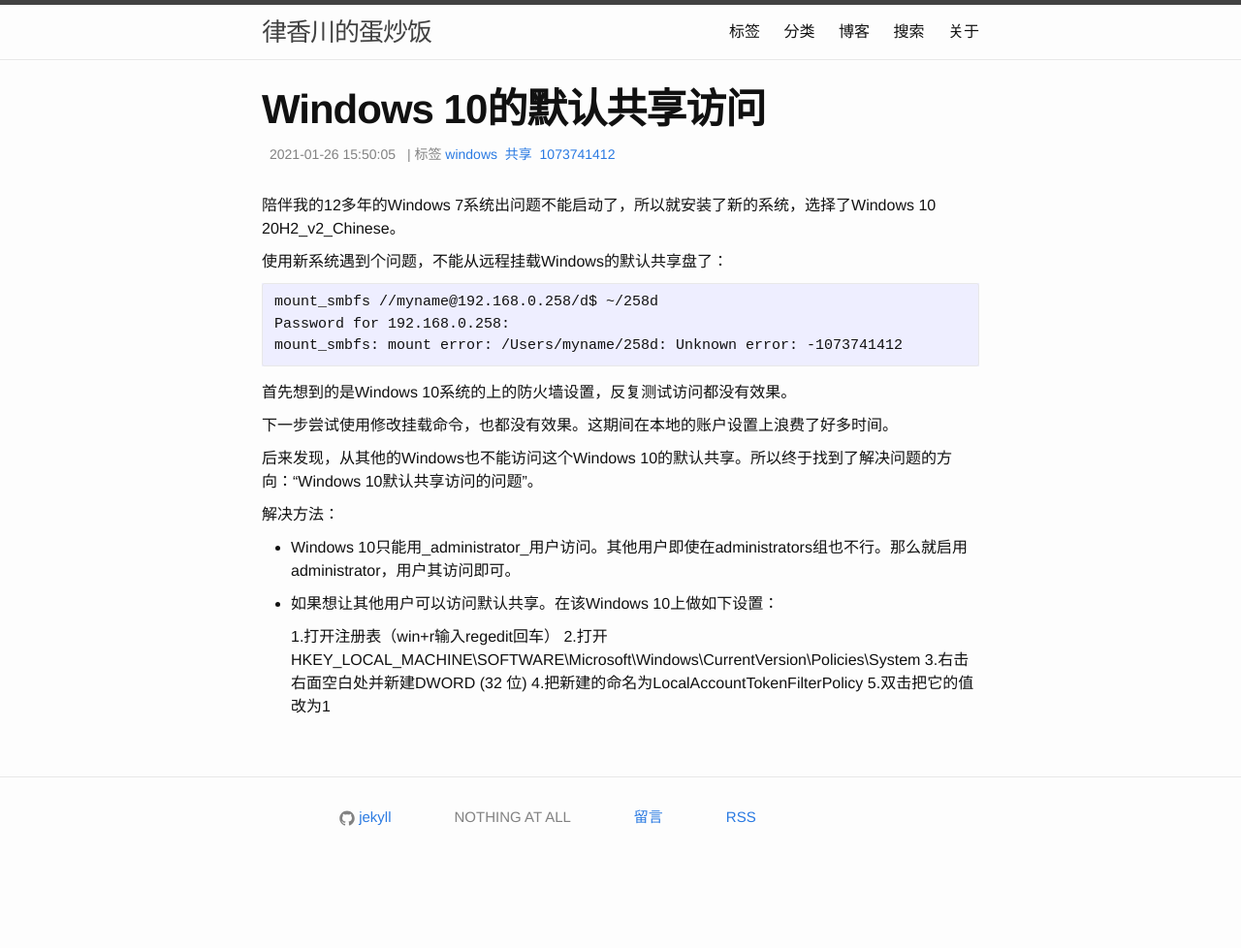
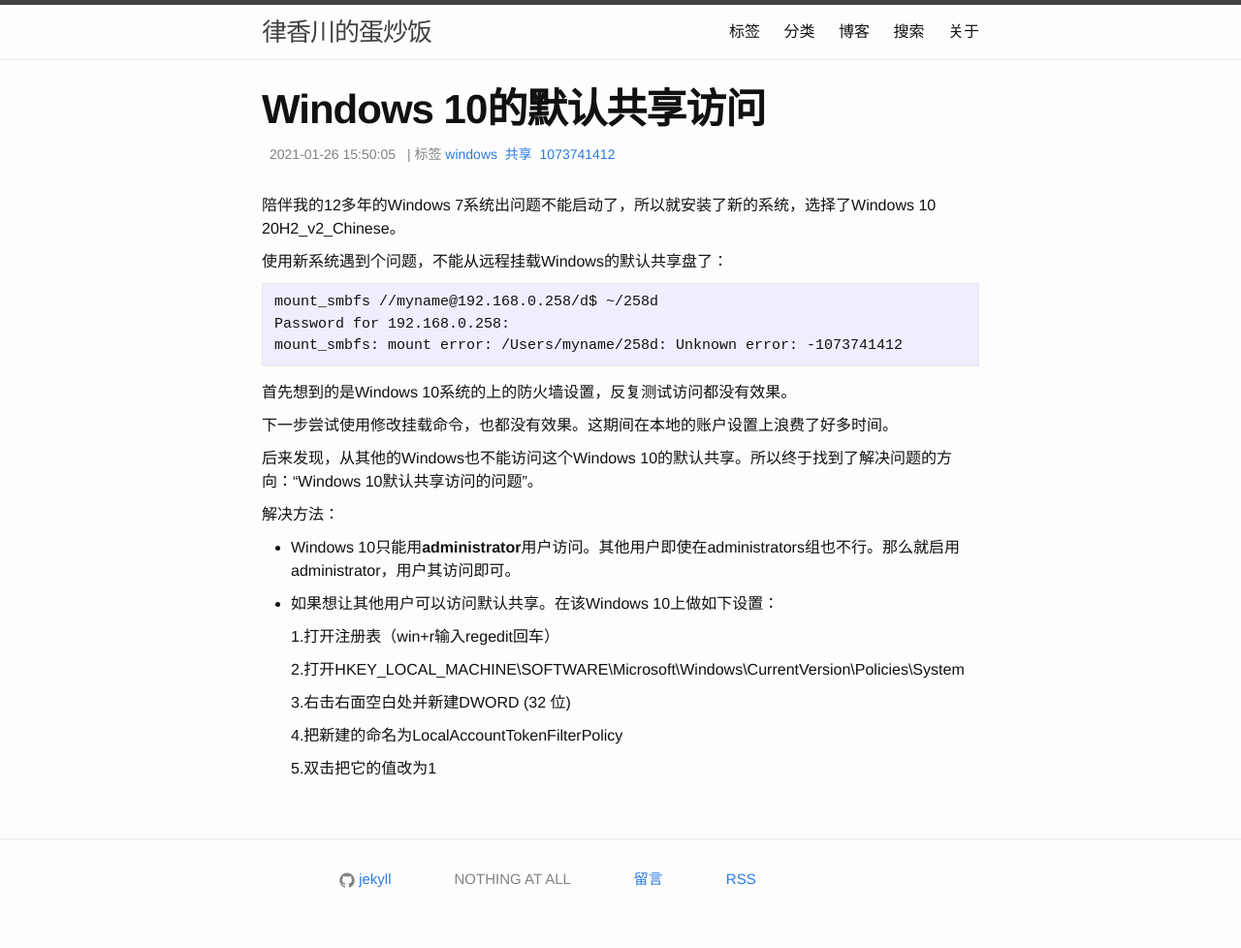
Before and after one commit to snowyxx/snowyxx.github.io, a Jekyll site: the page built from _posts/2021-01-26-windows-10-default-share-access.markdown, in a window 1280 px wide. Shown: the whole page at 97% size. Built offline with Jekyll 4.4.1, drawn with Linux system fonts in a browser that asks for light colours; comment, search, counter and statistics services are not loaded; before the commit the page ends 914 px from its top, so only the background shows below that.

Commit message:
new blog

```diff
--- a/_posts/2021-01-26-windows-10-default-share-access.markdown
+++ b/_posts/2021-01-26-windows-10-default-share-access.markdown
@@ -24,12 +24,16 @@
 
 解决方法：
 
-- Windows 10只能用_administrator_用户访问。其他用户即使在administrators组也不行。那么就启用administrator，用户其访问即可。
+- Windows 10只能用**administrator**用户访问。其他用户即使在administrators组也不行。那么就启用administrator，用户其访问即可。
 
 - 如果想让其他用户可以访问默认共享。在该Windows 10上做如下设置：
 
     1.打开注册表（win+r输入regedit回车）
+
     2.打开HKEY\_LOCAL_MACHINE\SOFTWARE\Microsoft\Windows\CurrentVersion\Policies\System
+
     3.右击右面空白处并新建DWORD (32 位)
+
     4.把新建的命名为LocalAccountTokenFilterPolicy
+
     5.双击把它的值改为1
```
